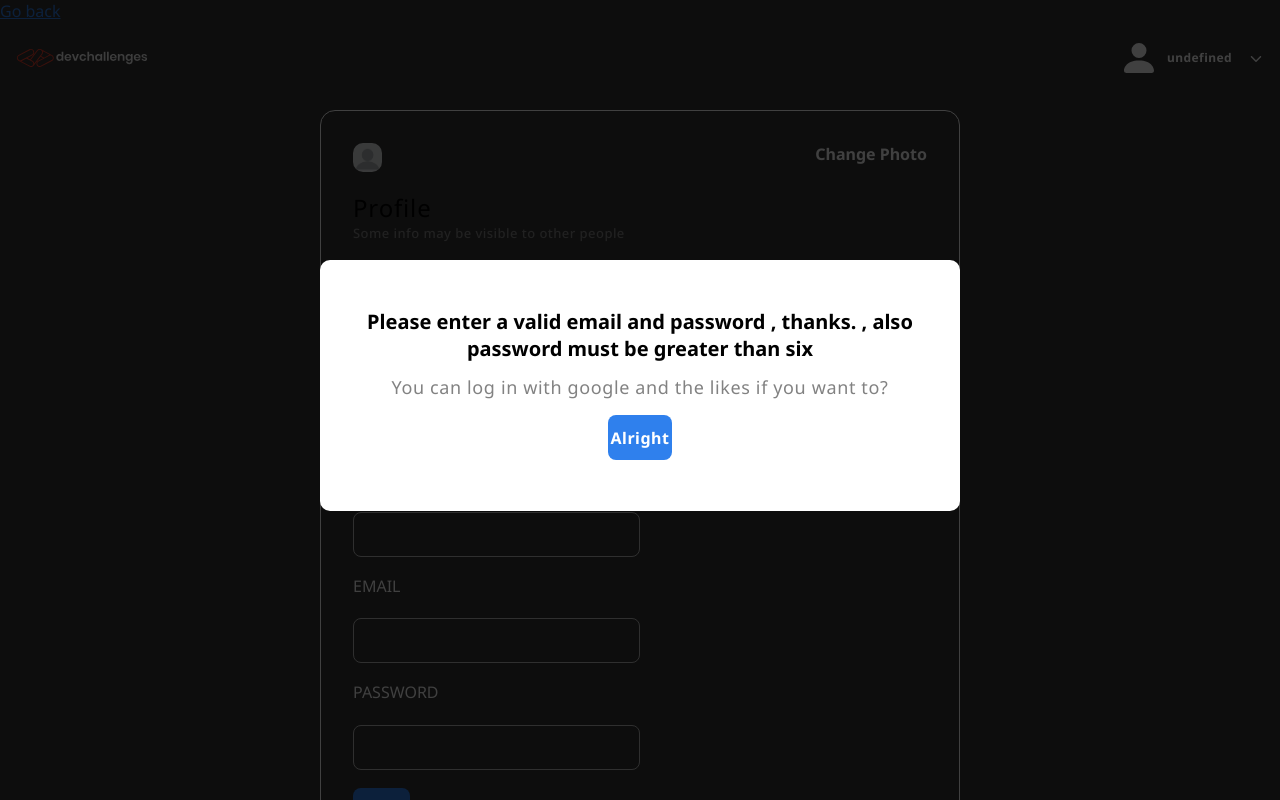
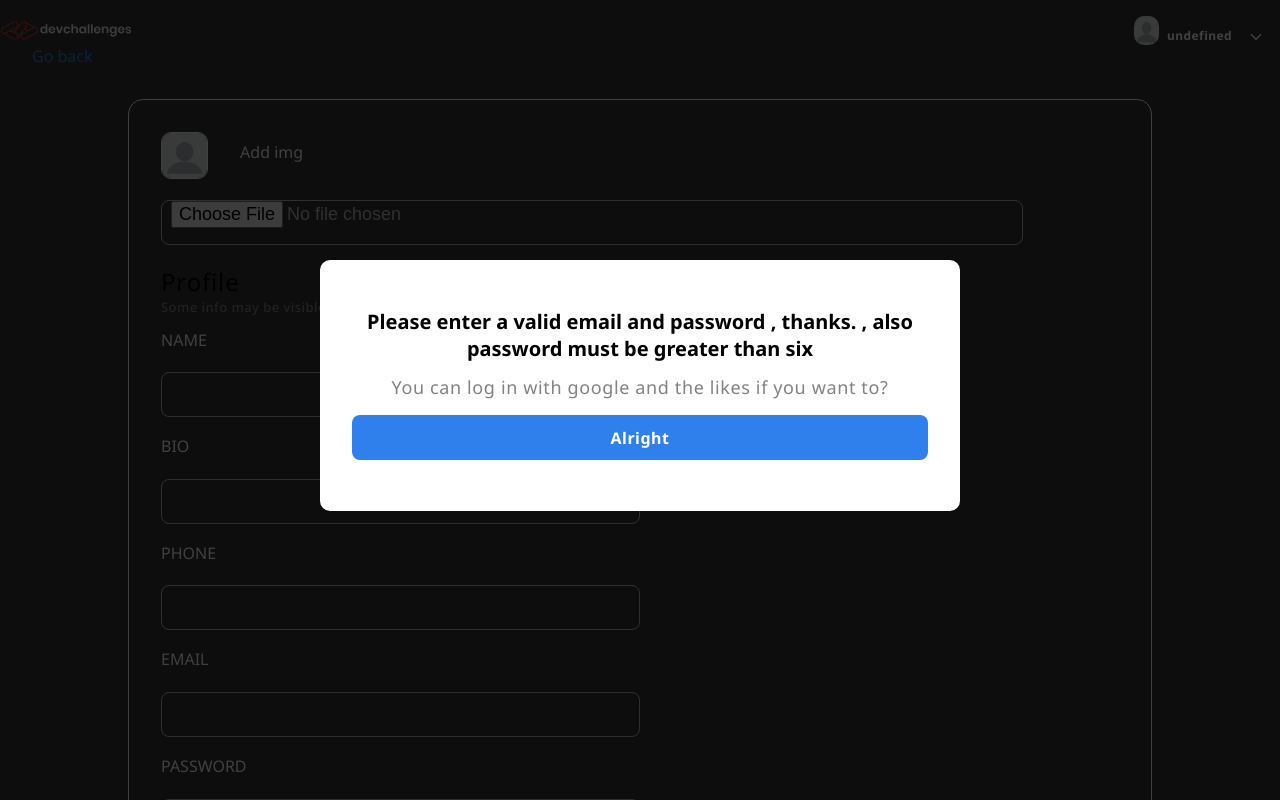
Before and after one commit to EjiroOsiephri/Devchallenges-authentication, a React (Vite) app: page /edit in a window 1280 px wide. Shown: the top 800 px of the page. Built offline with nearby package versions, Linux system fonts and the light colour scheme; no server answers; the database is empty.

Commit message:
finishing touches

```diff
--- a/index.html
+++ b/index.html
@@ -10,12 +10,64 @@
     />
     <link rel="icon" type="image/svg+xml" href="/vite.svg" />
     <meta name="viewport" content="width=device-width, initial-scale=1.0" />
+
     <title>Vite + React</title>
+
+    <link
+      rel="shortcut icon"
+      type="image/x-icon"
+      href="https://devchallenges.io/"
+    />
+
+    <link
+      href="https://fonts.googleapis.com/css2?family=Poppins:wght@400;500&display=swap"
+      rel="stylesheet"
+    />
+
+    <title>Devchallenges</title>
+
+    <style>
+      body {
+        font-family: "Poppins", sans-serif;
+      }
+
+      ul {
+        padding-left: 24px;
+      }
+
+      li {
+        margin-bottom: 8px;
+      }
+
+      .welcome {
+        max-width: 800px;
+        margin: 0 auto;
+      }
+
+      .welcome-text {
+        margin-top: 30vh;
+        font-weight: 500;
+      }
+
+      .welcome-text p {
+        font-size: 1rem;
+        font-weight: 400;
+      }
+
+      .welcome-text h1 {
+        font-size: 1.5rem;
+      }
+
+      .welcome-text a {
+        color: #f7542e;
+      }
+    </style>
   </head>
   <body>
     <div id="backdrop-root"></div>
     <div id="modal-root"></div>
     <div id="root"></div>
+    <a href="">Created by Ejiro Osiephri</a>
     <script type="module" src="/src/main.jsx"></script>
   </body>
 </html>
--- a/src/App.jsx
+++ b/src/App.jsx
@@ -3,15 +3,47 @@ import { Route, Routes } from "react-router-dom"
 import AuthContext from './context/AuthContext'
 import Login from './Routes/Login'
 import Signup from './Routes/Signup'
-import { auth } from './Firebase/Firebase'
+import { Firestore, auth, storage } from './Firebase/Firebase'
 import Module from './components/ErrorModal'
-import NavBar from './components/NavBar'
 import DetailsPage from './components/DetailsPage'
 import Edit from './components/Edit'
+import { ref, uploadBytes, getDownloadURL } from "firebase/storage"
 
 function App() {
   const [currentUser, setCurrentUser] = useState()
   const [module, setModule] = useState(true)
+
+  const updateMovieTitle = async () => {
+    const movieDoc = doc(Firestore, "authDevChallenges", auth.currentUser.uid)
+    await setDoc(movieDoc, {
+      Name: updateTitle,
+      BIO: updateBio,
+      phone: updatePhone,
+      EMAIL: updateEmail,
+      password: updatePassword
+    })
+    getAuthData()
+  }
+  const [fileUpload, setFileUpload] = useState(null)
+  const [image, setImage] = useState(null)
+
+  async function fileAdd() {
+    if (!fileUpload) {
+      return
+    }
+    const fileUploadRef = ref(storage, `img/${fileUpload.name}`)
+    console.log(fileUploadRef);
+    try {
+      await uploadBytes(fileUploadRef, fileUpload).then(() => {
+        getDownloadURL(fileUploadRef).then((url) => {
+          setImage(url)
+        })
+      })
+      setFileUpload(null)
+    } catch (error) {
+      console.log(error);
+    }
+  }
 
   useEffect(() => {
     const unSubscribe = auth.onAuthStateChanged(user => {
@@ -30,7 +62,8 @@ function App() {
     emailUser: currentUser?.email,
     button: displayModal,
     imgUrl: auth?.currentUser?.photoURL,
-    userName: auth?.currentUser?.displayName
+    userName: auth?.currentUser?.displayName,
+    img: image
   }
 
   console.log(auth);
--- a/src/Routes/Login.jsx
+++ b/src/Routes/Login.jsx
@@ -86,7 +86,7 @@ const Login = () => {
 
     return (
         <Wrapper>
-            <motion.div onClick={SignUp} animate={{ y: 20, scale: 1 }} transition={{ type: 'tween', duration: 1.4 }} initial={{ scale: 0 }} className={Styled.container}>
+            <motion.div onClick={SignUp} animate={{ y: 20, scale: 1 }} transition={{ type: 'tween', duration: 0.4 }} initial={{ scale: 0 }} className={Styled.container}>
                 <div className={Styled.subContainer}>
                     <div className={Styled.img}>
                         <img src={Logo} alt="" />
--- a/src/Routes/Signup.jsx
+++ b/src/Routes/Signup.jsx
@@ -92,7 +92,7 @@ const Signup = () => {
 
     return (
         <Wrapper>
-            <motion.form onClick={SignUp} animate={{ y: 20, scale: 1 }} transition={{ type: 'tween', duration: 1.4 }} initial={{ scale: 0 }} className={Styled.container}>
+            <motion.form onClick={SignUp} animate={{ y: 20, scale: 1 }} transition={{ type: 'tween', duration: 0.6 }} initial={{ scale: 0 }} className={Styled.container}>
                 <div className={Styled.subContainer}>
                     <div className={Styled.img}>
                         <img src={Logo} alt="" />
--- a/src/components/Edit.jsx
+++ b/src/components/Edit.jsx
@@ -2,10 +2,13 @@ import React from 'react'
 import NavBar from './NavBar'
 import { getDocs, collection, setDoc, doc } from "firebase/firestore"
 import { useState, useEffect } from 'react'
-import { Firestore, auth } from '../Firebase/Firebase'
+import { Firestore, auth, storage } from '../Firebase/Firebase'
 import Styled from "../components/sass/EditPage.module.scss"
 import person from "../components/images/download.png"
 import { Link } from 'react-router-dom'
+import { ref, uploadBytes, getDownloadURL } from "firebase/storage"
+import { useContext } from 'react'
+import AuthContext from '../context/AuthContext'
 
 const Edit = () => {
    const [authPage, setAuthPage] = useState([])
@@ -45,52 +48,81 @@ const Edit = () => {
          password: updatePassword
       })
       getAuthData()
+      fileAdd()
+
    }
+   const [fileUpload, setFileUpload] = useState(null)
+   const [image, setImage] = useState(null)
+
+   async function fileAdd() {
+      if (!fileUpload) {
+         return
+      }
+      const fileUploadRef = ref(storage, `img/${fileUpload.name}`)
+      console.log(fileUploadRef);
+      try {
+         await uploadBytes(fileUploadRef, fileUpload).then(() => {
+            getDownloadURL(fileUploadRef).then((url) => {
+               setImage(url)
+            })
+         })
+         setFileUpload(null)
+      } catch (error) {
+         console.log(error);
+      }
+   }
+   console.log(fileUpload);
+
+   const ctx = useContext(AuthContext)
+   console.log(ctx);
 
    return (
       <>
-         <Link to="/details">Go back</Link>
          <NavBar></NavBar>
+         <Link state={image} to="/details">Go back</Link>
          <div className={Styled["allContainer"]}>
             <div className={Styled["img"]}>
-               <img className={Styled['person']} src={person} alt="" />
-               <h4>Change Photo</h4>
+               <img className={Styled['person']} src={image || person} alt="" />
+               <label htmlFor='fileUpload' style={{ width: '50%' }}>Add img</label>
             </div>
+            <input type="file" id='fileUpload' onChange={(e) => {
+               setFileUpload(e.target.files[0])
+            }} />
             <div className={Styled["text-container"]}>
                <h3>Profile</h3>
                <h6>Some info may be visible to other people</h6>
             </div>
             <div className={Styled['name']}>
                <label htmlFor="">NAME</label>
-               <input type="text" onChange={(e) => {
+               <input className={Styled.inputs} type="text" onChange={(e) => {
                   setUpdatedTitle(e.target.value)
                }} />
             </div>
             <div className={Styled["bio"]}>
                <label htmlFor="">BIO</label>
-               <input type="text" onChange={(e) => {
+               <input className={Styled.inputs} type="text" onChange={(e) => {
                   setUpdatedBio(e.target.value)
                }} />
             </div>
             <div className={Styled["phone"]}>
                <label htmlFor="">PHONE</label>
-               <input type="text" onChange={(e) => {
+               <input className={Styled.inputs} type="text" onChange={(e) => {
                   setUpdatedPhone(e.target.value)
                }} />
             </div>
             <div className={Styled["email"]}>
                <label htmlFor="">EMAIL</label>
-               <input type="text" onChange={(e) => {
+               <input className={Styled.inputs} type="text" onChange={(e) => {
                   setUpdatedEmail(e.target.value)
                }} />
             </div>
             <div className={Styled["password"]}>
                <label htmlFor="">PASSWORD</label>
-               <input type="text" onChange={(e) => {
+               <input className={Styled.inputs} type="text" onChange={(e) => {
                   setUpdatedPassword(e.target.value)
                }} />
             </div>
-            <button onClick={() => updateMovieTitle()}>Save</button>
+            <button className={Styled.button} onClick={() => updateMovieTitle()}>Save</button>
          </div>
       </>
 
--- a/src/components/ErrorModal.jsx
+++ b/src/components/ErrorModal.jsx
@@ -13,7 +13,7 @@ const Modal = () => {
    const ctx = useContext(AuthContext)
 
    return (
-      <motion.div animate={{ y: 20, scale: 1 }} transition={{ type: 'tween', duration: 1.4 }} initial={{ scale: 0 }} className={Styled.modal}>
+      <motion.div animate={{ y: 20, scale: 1 }} transition={{ type: 'tween', duration: 0.6 }} initial={{ scale: 0 }} className={Styled.modal}>
          <div className={Styled.content}>
             <h1>Please enter a valid email and password , thanks. , also password must be greater than six</h1>
             <p>You can log in with google and the likes if you want to?</p>
--- a/src/components/NavBar.jsx
+++ b/src/components/NavBar.jsx
@@ -4,7 +4,7 @@ import Styled from "../components/sass/Navbar.module.scss"
 import AuthContext from '../context/AuthContext'
 import { useContext } from 'react'
 import { useState, useEffect } from 'react'
-import { BsFillPersonFill, BsPersonBoundingBox } from "react-icons/bs";
+import { BsPersonBoundingBox } from "react-icons/bs";
 import { IoIosArrowDown, IoIosArrowUp, IoIosLogOut } from "react-icons/io";
 import { auth } from "../Firebase/Firebase"
 import { signOut, deleteUser } from 'firebase/auth'
@@ -12,8 +12,9 @@ import { motion } from "framer-motion"
 import { useNavigate } from 'react-router-dom';
 import { getDocs, collection } from "firebase/firestore"
 import { Firestore } from '../Firebase/Firebase'
+import person from "../components/images/download.png"
 
-const NavBar = () => {
+const NavBar = (props) => {
    const ctx = useContext(AuthContext)
    const [username, setUsername] = useState(false)
 
@@ -95,13 +96,13 @@ const NavBar = () => {
          <div className={Styled.navbar}>
             <img src={Logo} />
             <div className={Styled["about-me"]}>
-               <BsFillPersonFill className={Styled.icon}></BsFillPersonFill>
+               <img src={props.state || person} className={Styled.icon} alt="" />
                <h5>{username ? 'Enter your name' : `${ctx.userName}`}</h5>
                {!navbar && <IoIosArrowDown className={Styled.icon1} onClick={showNav}></IoIosArrowDown>}
                {navbar && <IoIosArrowUp className={Styled.icon2} onClick={hideNav}></IoIosArrowUp>}
             </div>
          </div>
-         {navbar && <motion.div animate={{ y: 20, scale: 1 }} transition={{ type: 'tween', duration: 1 }} initial={{ scale: 0 }} className={Styled.dropdown}>
+         {navbar && <motion.div animate={{ y: 20, scale: 1 }} transition={{ type: 'tween', duration: 0.6 }} initial={{ scale: 0 }} className={Styled.dropdown}>
             <div className={Styled["button-container"]}>
                <BsPersonBoundingBox></BsPersonBoundingBox>
                <h3>My Profile</h3>
--- a/src/components/sass/DetailsPage.module.scss
+++ b/src/components/sass/DetailsPage.module.scss
@@ -34,6 +34,11 @@
   border: 1px solid white;
   border-radius: 15px;
   margin-bottom: 2em;
+}
+.img img {
+  width: 10%;
+  margin-bottom: 1em;
+  border-radius: 10px;
 }
 .navigate-container {
   display: flex;
--- a/src/components/sass/EditPage.module.scss
+++ b/src/components/sass/EditPage.module.scss
@@ -2,20 +2,26 @@
   width: 5%;
   border-radius: 10px;
 }
+.img img {
+  border: 1px solid white;
+}
 .img {
   display: flex;
-  justify-content: space-between;
+  margin-right: 1em;
   color: white;
   margin-bottom: 1em;
 }
-input {
+.img label {
+  margin-left: 2em;
+}
+.inputs {
   width: 50%;
 }
-button {
+.button {
   width: 10%;
 }
 .allContainer {
-  width: 50%;
+  width: 80%;
   padding: 2em;
   border: 1px solid white;
   border-radius: 15px;
@@ -48,6 +54,11 @@ label {
   margin-bottom: 0.1em;
   margin-top: 0.6em;
 }
+a {
+  text-decoration: none;
+  margin-left: 2em;
+  margin-top: 2em;
+}
 @media (max-width: 675px) {
   .person {
     width: 10%;
--- a/src/components/sass/Navbar.module.scss
+++ b/src/components/sass/Navbar.module.scss
@@ -2,10 +2,11 @@
   display: flex;
   justify-content: space-between;
   margin-top: 1em;
-  margin-inline: 1em;
 }
 .about-me {
   display: flex;
+  justify-content: end;
+  margin-right: 1em;
 }
 .about-me h5 {
   font-family: "Noto Sans";
@@ -90,6 +91,10 @@
   cursor: pointer;
   font-size: 15px;
 }
+.about-me img {
+  width: 10%;
+  border-radius: 10px;
+}
 .button-container h3 {
   font-family: "Noto Sans";
   font-style: normal;
--- a/src/components/sass/signup.module.scss
+++ b/src/components/sass/signup.module.scss
@@ -101,6 +101,7 @@ p {
 .disabledbutton {
   background-color: #d3d3d3; /* pale gray */
 }
+
 button a {
   color: #e0e0e0;
   text-decoration: none;
```
Also changed, not shown: src/components/DetailsPage.jsx (+14 -5 lines).
